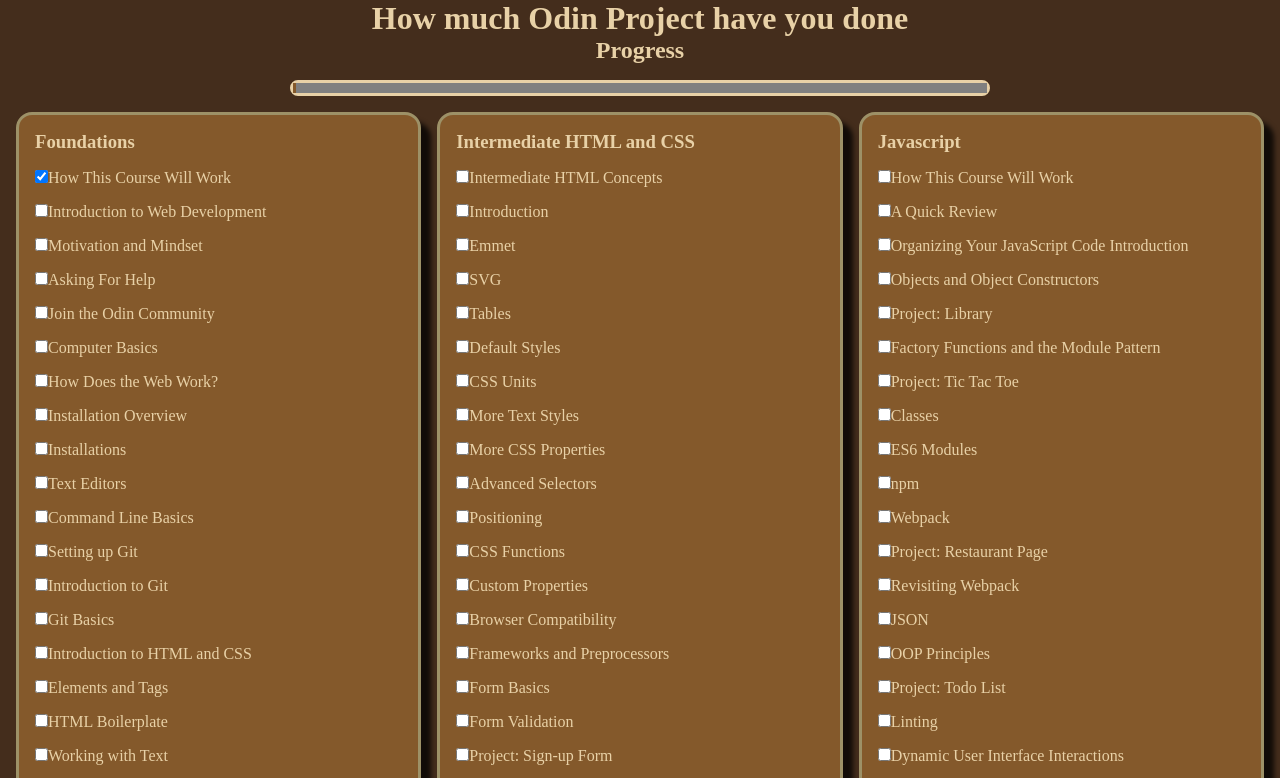
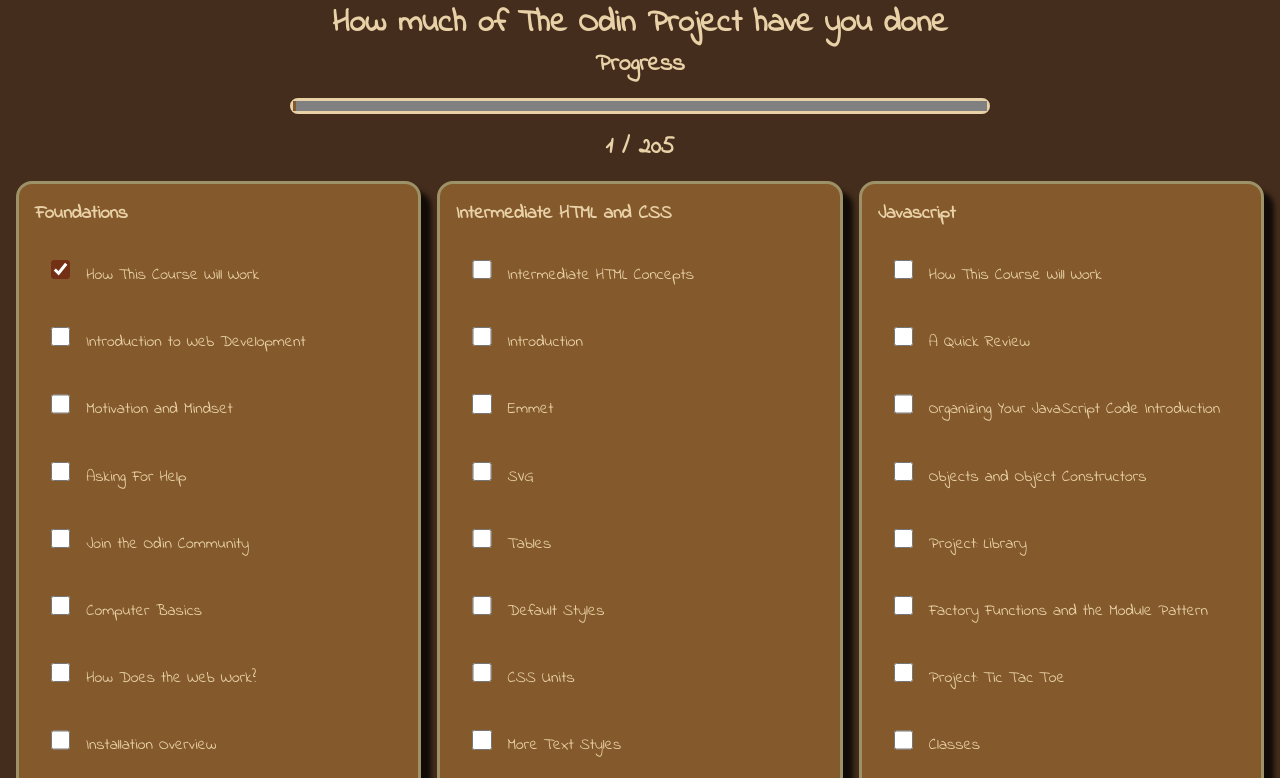
Before and after one commit to titchSiobhan/TOP-progress, a plain HTML site: page index.html in a window 1280 px wide. Both pictures are taken after a click on the checkbox "How This Course Will Work". Shown: the top 778 px of the page. Drawn offline with Linux system fonts and the light colour scheme; files whose address does not match are found by name.

Commit message:
font added, total added

```diff
--- a/index.html
+++ b/index.html
@@ -7,11 +7,14 @@
     <title>How much Odin Project have you done</title>
 </head>
 <body>
-    <h1 class="odin">How much Odin Project have you done</h1>
+    <header>
+    <h1 class="odin">How much of The Odin Project have you done</h1>
     <div>
     <h2 >Progress</h2>
     <progress class="progress" id="bar" max="205"></progress>
+    <div class="total"></div>
     </div>
+    </header>
     <div class="checklist">
     <div class="foundations module">
         <h3 class="title" id="foundations">Foundations</h3>
--- a/main.js
+++ b/main.js
@@ -453,6 +453,8 @@ hires.forEach((hire) => {
 
 let bar = document.querySelector('.progress');
 let checkboxes = document.querySelectorAll('.checkbox');
+const totalDisplay = document.querySelector('.total');
+totalDisplay.setAttribute('class', 'total')
 
 function updateProgress() {
   let checkedCount = document.querySelectorAll('.checkbox:checked').length;
@@ -460,6 +462,7 @@ function updateProgress() {
 
   let progressValue =  (checkedCount / total)  * bar.max// scale to max
   console.log(checkedCount);
+  totalDisplay.textContent = `${checkedCount} / ${total}`
 //   localStorage.setItem('updateProgress', progressValue)
 
  localStorage.setItem('updateProgress', JSON.stringify({
--- a/style.css
+++ b/style.css
@@ -4,6 +4,10 @@
     box-sizing: border-box;
 }
 
+@font-face {
+    font-family: 'Indie Flower';
+    src: url(/font/indieflower-regular-webfont.woff) format('woff');
+}
 :root {
     --col1: #442d1c;
     --col2: #743014;
@@ -14,6 +18,7 @@
 
 body {
     background-color: var(--col1);
+    font-family: 'indie flower', cursive;
 }
 
 .checklist {
@@ -84,9 +89,16 @@ progress {
     align-items: center;
 }
 
-input [ type="checkbox"] {
-    accent-color: #84592b;
+.total {
+    display: flex;
+    justify-content: center;
+    align-items: center;
+    color: var(--col5);
+    font-weight: 900;
+    font-size: 1.5rem;
 }
+
+
 
 progress::-webkit-progress-value {background: var(--col3);}
 
@@ -96,7 +108,13 @@ h1, h2 {
     align-items: center;
     color: var(--col5);
 }
- wrapper {
-    padding: 1rem;
-    gap:5px
- }
+
+input {
+    display: inline-flex;
+    gap: 1rem;
+    margin: 1rem;
+    accent-color: #743014;
+    color: var(--col5);
+    height: 1.2rem;
+    width: 1.2rem;
+}
```
Also changed, not shown: font/indieflower-regular-webfont.woff2 (added).
